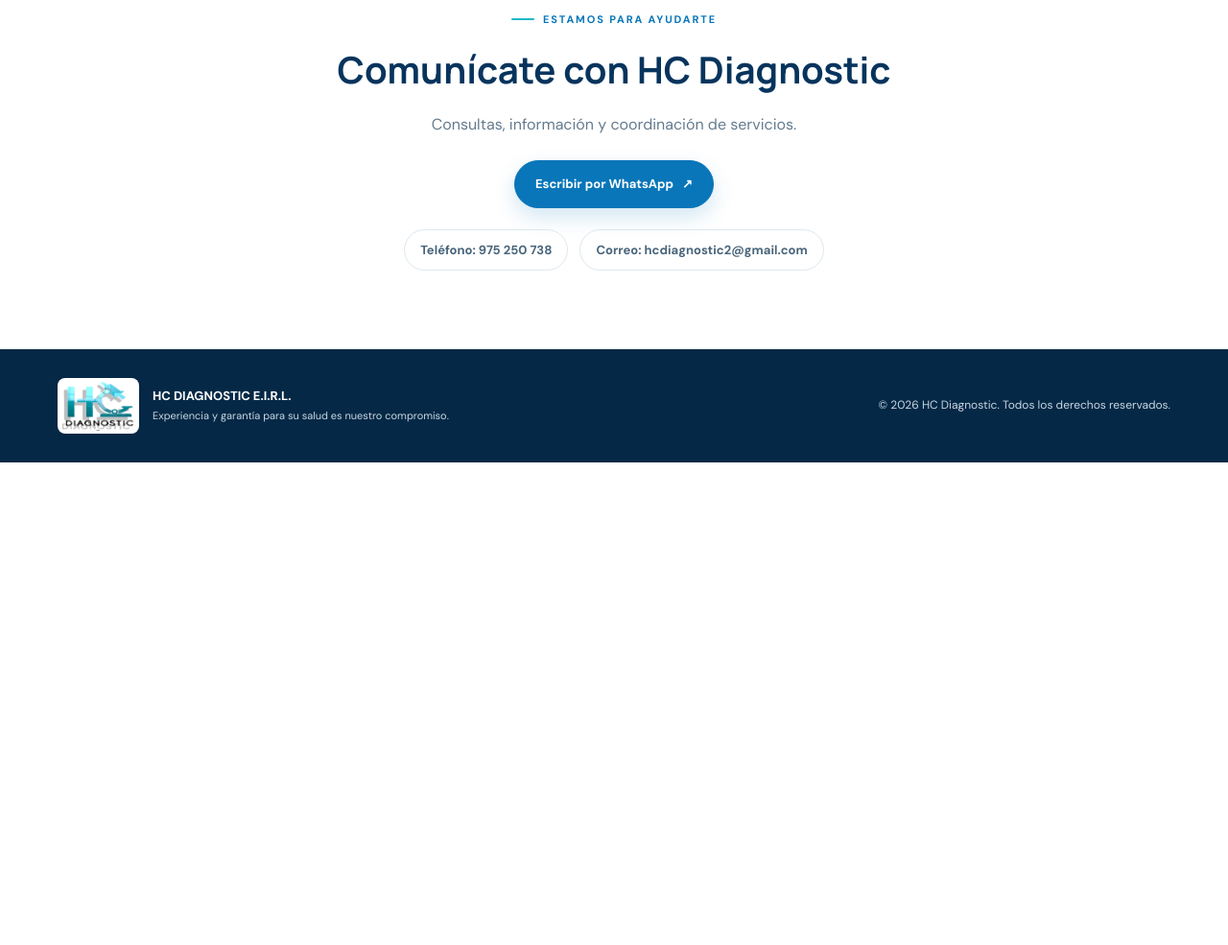
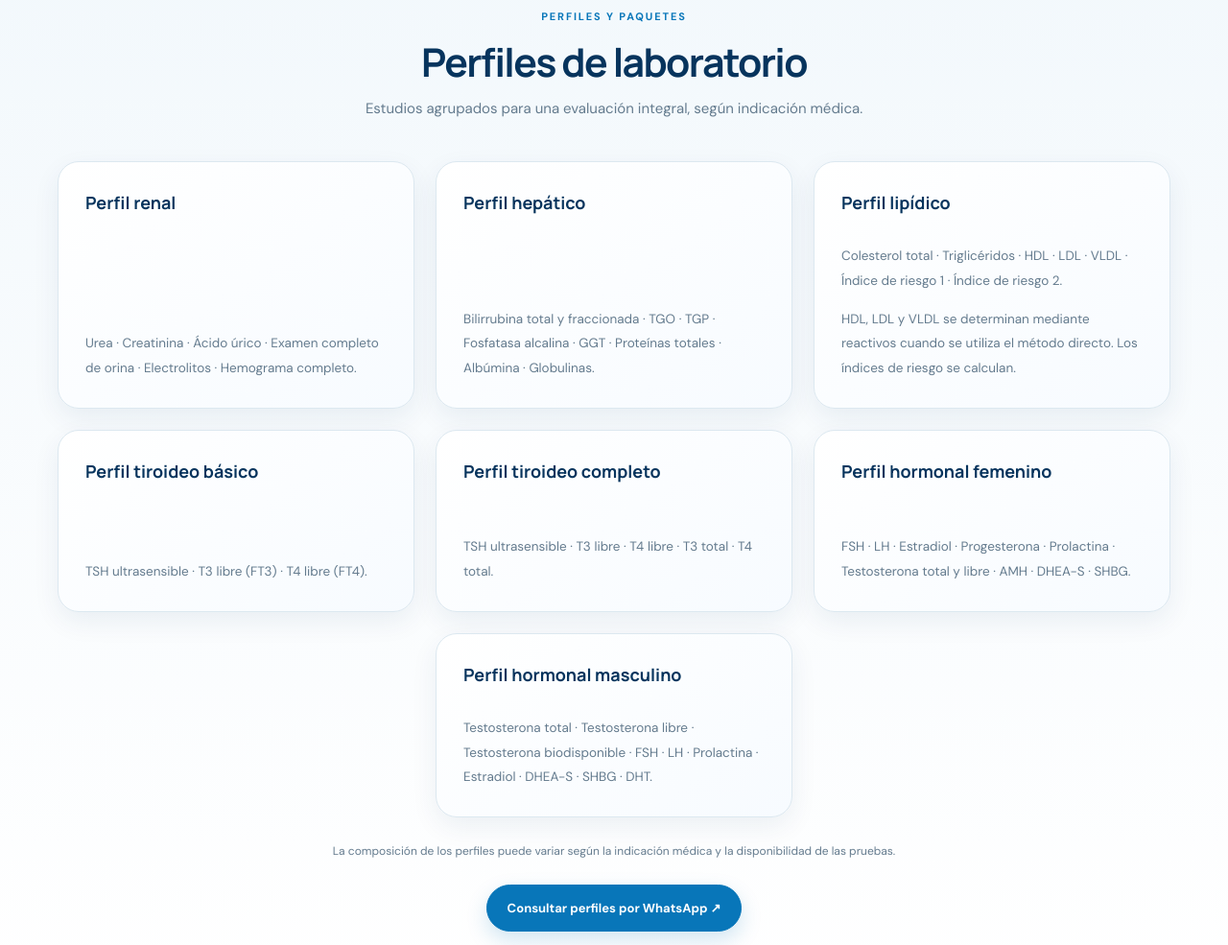
Before and after one commit to victor1896/hc-diagnostic-web, a plain HTML site: page index.html in a window 1280 px wide. Shown: the part 6235-7220 px from the top of the page at 96% size. Before the commit the page ends 6717 px from the top, so only its background shows below. Drawn offline with Linux system fonts and the light colour scheme.

Commit message:
Add laboratory profiles section to index.htmlAgregar sección de perfiles de laboratorio
Added a new section for laboratory profiles with descriptions and a WhatsApp consultation link.

```diff
--- a/index.html
+++ b/index.html
@@ -718,6 +718,70 @@
     </div>
   </div>
 </section>
+    <section class="catalog" id="perfiles">
+  <div class="container">
+
+    <div class="section-head">
+      <div class="eyebrow">Perfiles y paquetes</div>
+      <h2>Perfiles de laboratorio</h2>
+      <p>Estudios agrupados para una evaluación integral, según indicación médica.</p>
+    </div>
+
+    <div class="catalog-grid">
+
+      <article class="catalog-card">
+        <h3>Perfil renal</h3>
+        <p>Urea · Creatinina · Ácido úrico · Examen completo de orina · Electrolitos · Hemograma completo.</p>
+      </article>
+
+      <article class="catalog-card">
+        <h3>Perfil hepático</h3>
+        <p>Bilirrubina total y fraccionada · TGO · TGP · Fosfatasa alcalina · GGT · Proteínas totales · Albúmina · Globulinas.</p>
+      </article>
+
+      <article class="catalog-card">
+        <h3>Perfil lipídico</h3>
+        <p>Colesterol total · Triglicéridos · HDL · LDL · VLDL · Índice de riesgo 1 · Índice de riesgo 2.</p>
+        <p>HDL, LDL y VLDL se determinan mediante reactivos cuando se utiliza el método directo. Los índices de riesgo se calculan.</p>
+      </article>
+
+      <article class="catalog-card">
+        <h3>Perfil tiroideo básico</h3>
+        <p>TSH ultrasensible · T3 libre (FT3) · T4 libre (FT4).</p>
+      </article>
+
+      <article class="catalog-card">
+        <h3>Perfil tiroideo completo</h3>
+        <p>TSH ultrasensible · T3 libre · T4 libre · T3 total · T4 total.</p>
+      </article>
+
+      <article class="catalog-card">
+        <h3>Perfil hormonal femenino</h3>
+        <p>FSH · LH · Estradiol · Progesterona · Prolactina · Testosterona total y libre · AMH · DHEA-S · SHBG.</p>
+      </article>
+
+      <article class="catalog-card">
+        <h3>Perfil hormonal masculino</h3>
+        <p>Testosterona total · Testosterona libre · Testosterona biodisponible · FSH · LH · Prolactina · Estradiol · DHEA-S · SHBG · DHT.</p>
+      </article>
+
+    </div>
+
+    <p class="catalog-note">
+      La composición de los perfiles puede variar según la indicación médica
+      y la disponibilidad de las pruebas.
+    </p>
+
+    <div class="catalog-action">
+      <a class="button"
+         href="https://wa.me/51975250738?text=Hola%2C%20deseo%20consultar%20por%20los%20perfiles%20de%20laboratorio."
+         target="_blank" rel="noopener">
+        Consultar perfiles por WhatsApp ↗
+      </a>
+    </div>
+
+  </div>
+</section>
     <section class="contact" id="contacto">
       <div class="container">
         <div class="eyebrow">Estamos para ayudarte</div>
```
